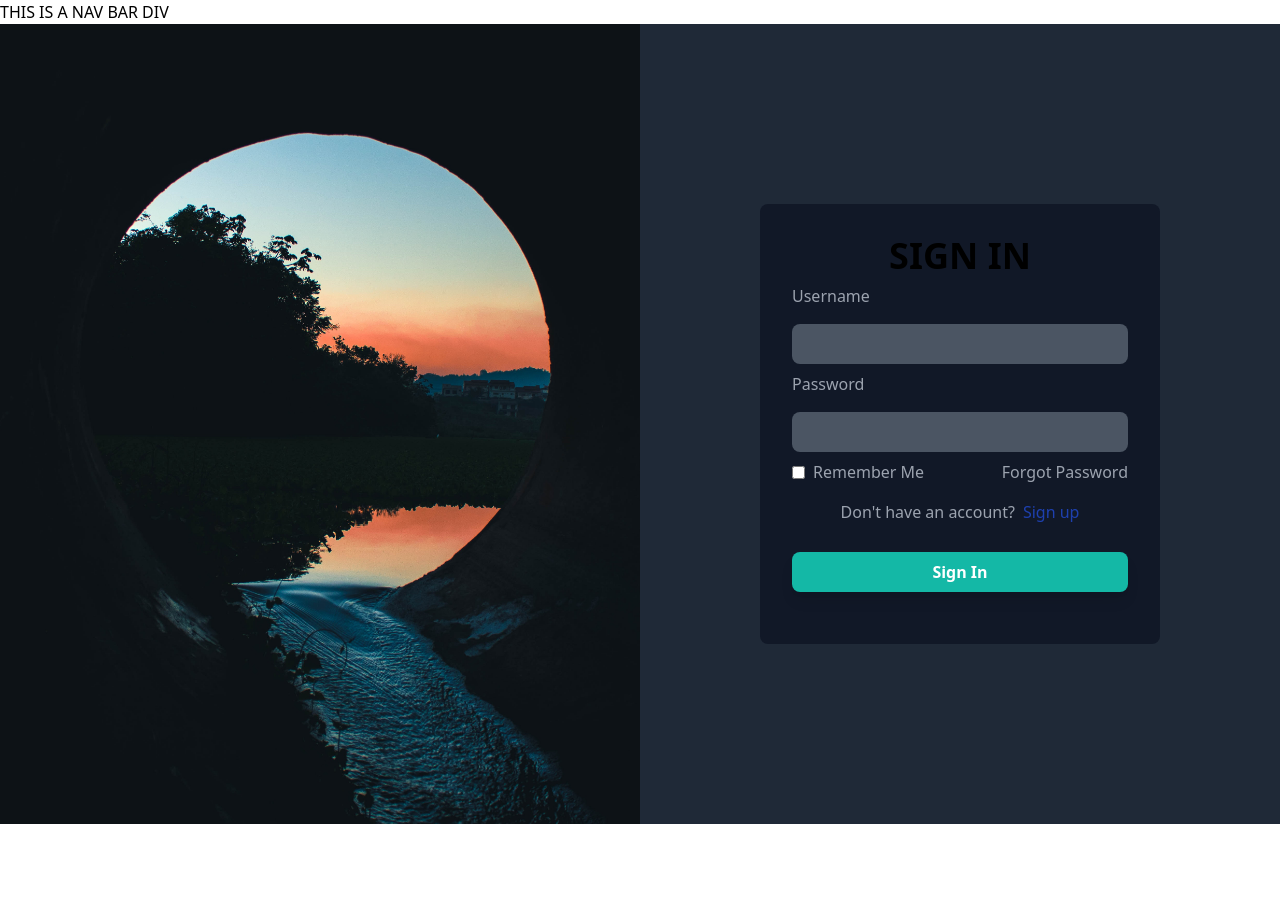
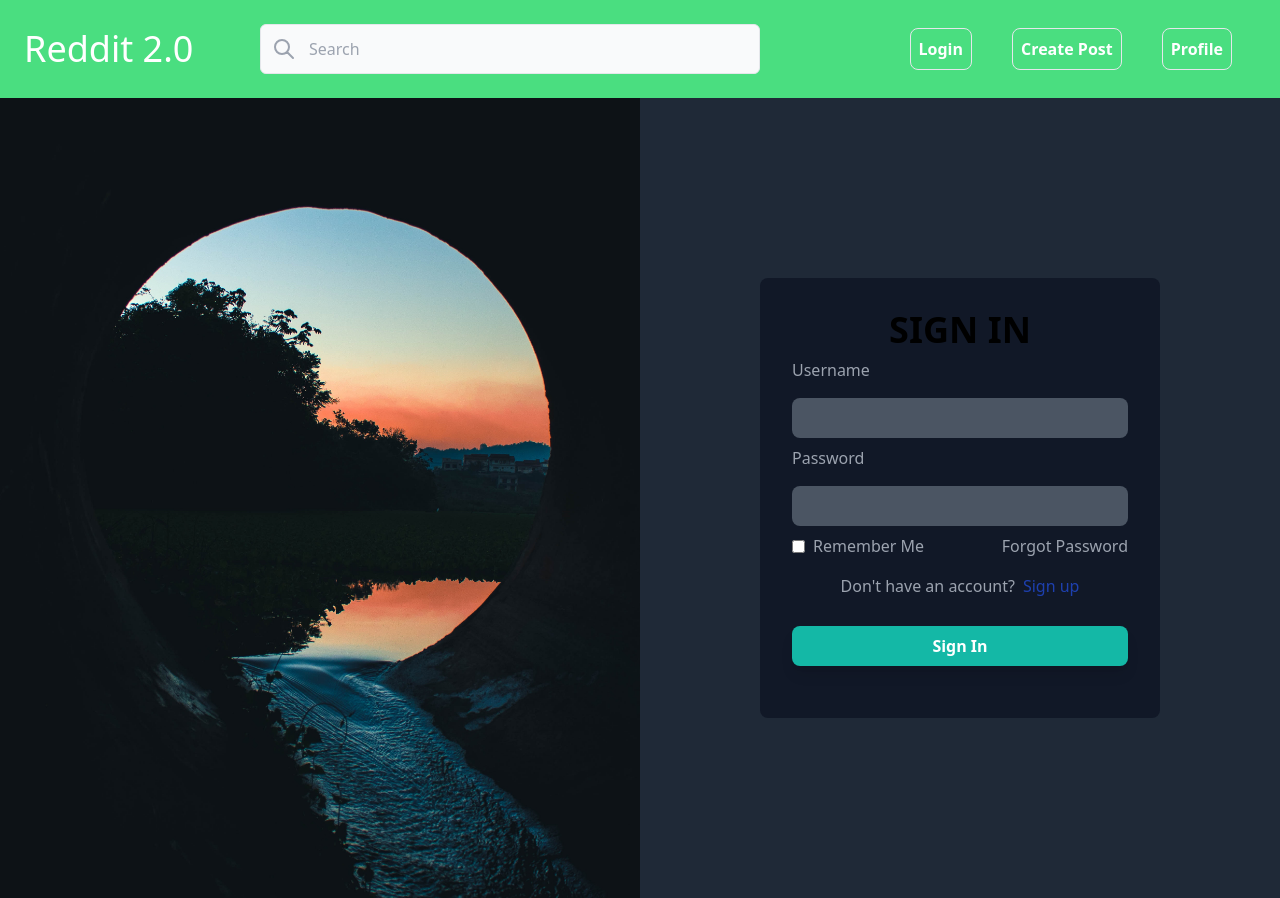
Before and after one commit to Eucarin/COMP4921_Project2_Group7_Eugene_Winston, a React (Create React App) app in the folder client/: page /login in a window 1280 px wide. Before the commit the page ends 824 px from the top, so only its background shows below. Built offline with nearby package versions, Linux system fonts and the light colour scheme; no server answers; the HTML template or start-up script is replaced by a standard one.

Commit message:
Added header

```diff
--- /dev/null
+++ b/client/src/components/Header.jsx
@@ -0,0 +1,82 @@
+import React, { useEffect, useState } from 'react'
+import { useNavigate } from 'react-router-dom'
+
+export default function Header() {
+  const [isValid, setIsValid] = useState(false);
+
+  const checkSessionValid = () => {
+    fetch(process.env.REACT_APP_API_LINK + "/checkSession", {
+        method: 'get',
+        credentials: 'include',
+        mode:'cors',
+        headers: {
+            "Content-Type": "application/json"
+        },
+        }).then(res => res.json()).then(data =>{
+            console.log(data);
+            setIsValid(data.valid);
+        })
+  }
+
+  useEffect(() => {
+    checkSessionValid();
+  }, [])
+
+  let navigate = useNavigate();
+
+  const navMain = (e) => {
+    e.preventDefault();
+    let path = `/`;
+    navigate(path);
+  }
+
+  const LoginButton = () => {
+    return (
+      <div className='col-start-3 flex justify-end mr-10'>
+        <button className='my-5 p-2 border hover:bg-green-500 text-white font-semibold rounded-lg'><a href='/login'>Login</a></button>
+      </div>
+    )
+  }
+
+  const PostButton = () => {
+    return (
+      <div className='col-start-4 flex justify-end mr-10'>
+        <button className='my-5 p-2 border hover:bg-green-500 text-white font-semibold rounded-lg'><a href='/createPost'>Create Post</a></button>
+      </div>
+    )
+  }
+
+
+  return (
+    <div className='bg-green-400 grid grid-cols-3 items-center w-full p-2 align-middle shadow-2xl'>
+        {/* Logo? */}
+        <div className='col-start-1 text-white text-4xl px-4 cursor-pointer' onClick={navMain}> Reddit 2.0 </div>
+        {/* Search Bar */}
+        <form className=" flex justify-center col-start-2 px-4" >
+            <div className="relative">
+                <svg
+                    xmlns="http://www.w3.org/2000/svg"
+                    className="absolute top-0 bottom-0 w-6 h-6 my-auto text-gray-400 left-3"
+                    fill="none"
+                    viewBox="0 0 24 24"
+                    stroke="currentColor">
+                    <path
+                        strokeLinecap="round"
+                        strokeLinejoin="round"
+                        strokeWidth={2}
+                        d="M21 21l-6-6m2-5a7 7 0 11-14 0 7 7 0 0114 0z"/>
+                </svg>
+                <input type="text" placeholder="Search"
+                    className="w-[500px] mx-auto  py-3 pl-12 pr-4 text-gray-500 border rounded-md outline-none bg-gray-50 focus:bg-white focus:border-indigo-600"/>
+            </div>
+        </form>
+        {/* Login/Logout Button*/}
+        {!isValid && <LoginButton/>}
+        {/* Post Button */}
+        {!isValid && <PostButton/>}
+        <div className='col-start-5 flex justify-end mr-10'>
+          <button className='my-5 p-2 border hover:bg-green-500 text-white font-semibold rounded-lg'><a href='/userPage'>Profile</a></button>
+        </div>
+    </div>
+  )
+}
--- a/client/src/pages/Layout.jsx
+++ b/client/src/pages/Layout.jsx
@@ -1,12 +1,11 @@
 import { Outlet} from "react-router-dom";
+import Header from "../components/Header";
 
 const Layout = () => {
   return (
     <>
       <nav>
-        <div>
-          THIS IS A NAV BAR DIV
-        </div>
+        <Header/>
       </nav>
       <Outlet />
     </>
```
